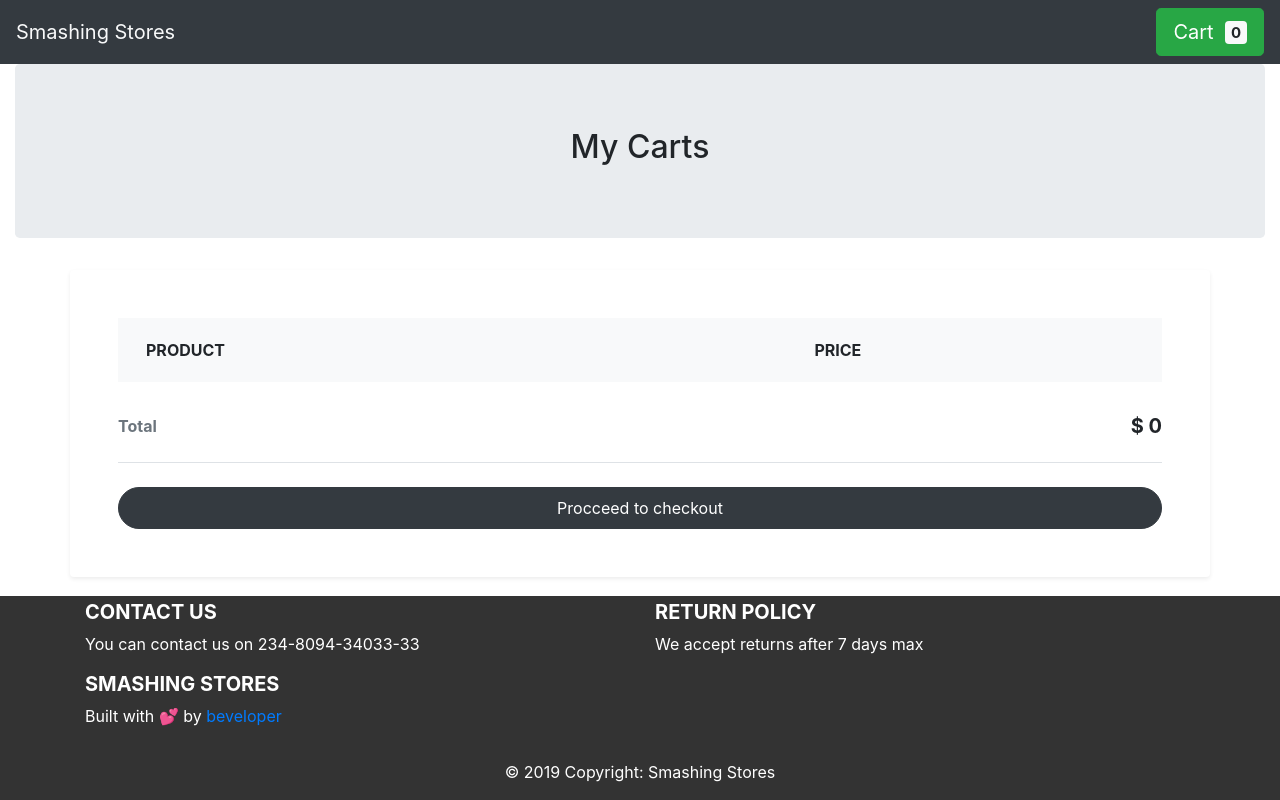
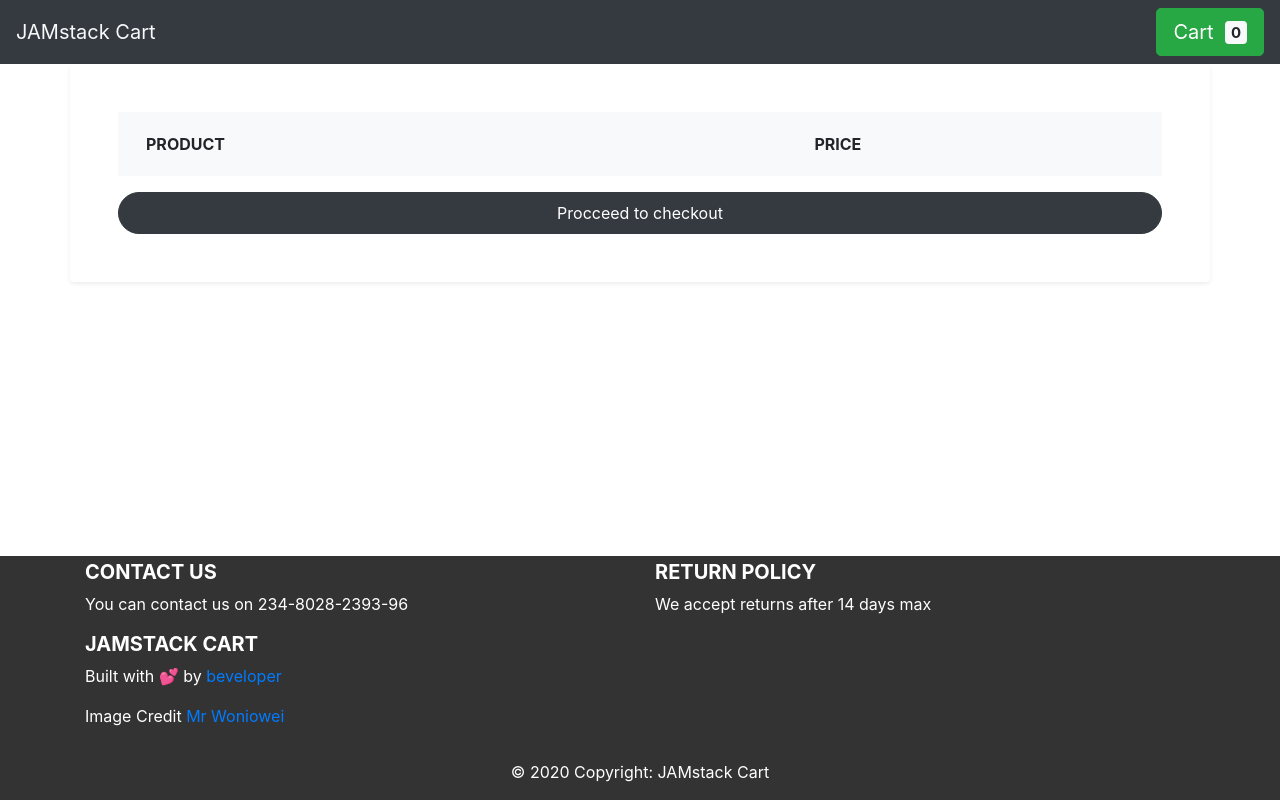
Before and after one commit to krofax/JAMstack-Cart, a Next.js app: page /cart in a window 1280 px wide. Built offline with nearby package versions, Linux system fonts and the light colour scheme.

Commit message:
final app

```diff
--- a/components/Footer.js
+++ b/components/Footer.js
@@ -13,21 +13,22 @@ const Footer = () => {
             <div className="row">
               <div className="col-md-6 mt-md-0 mt-3">
                 <h5 className="text-uppercase font-weight-bold">Contact Us</h5>
-                <p>You can contact us on 234-8094-34033-33</p>
+                <p>You can contact us on 234-8028-2393-96</p>
               </div>
               <div className="col-md-6 mb-md-0 mb-3">
                 <h5 className="text-uppercase font-weight-bold">Return Policy</h5>
-                <p>We accept returns after 7 days max</p>
+                <p>We accept returns after 14 days max</p>
             </div>
 
             <div className="col-md-6 mb-md-0 mb-3">
-              <h5 className="text-uppercase font-weight-bold">Smashing Stores</h5>
+              <h5 className="text-uppercase font-weight-bold">JAMstack Cart</h5>
               <p>Built with 💕 by <a href="https://twitter.com/beveloper">beveloper</a></p>
+              <p>Image Credit <a href="https://www.instagram.com/mr_woniowei/">Mr Woniowei</a></p>
             </div>
             </div>
           </div>
-          <div className="footer-copyright text-center py-3">© 2019 Copyright:
-            <span> Smashing Stores</span>
+          <div className="footer-copyright text-center py-3">© 2020 Copyright:
+            <span> JAMstack Cart</span>
           </div>
         </footer>
     );
--- a/components/Navbar.js
+++ b/components/Navbar.js
@@ -6,7 +6,7 @@ const Navbar = (props) => {
   return (
     <>
       <nav className="navbar navbar-light bg-dark">
-        <a href="/" className="navbar-brand text-light" >Smashing Stores</a>
+        <a href="/" className="navbar-brand text-light" >JAMstack Cart</a>
         <a href="/cart" className="btn btn-success btn-lg ml-3" >
           <i className="fa fa-shopping-cart"></i> Cart &nbsp;
           <span className="badge badge-light">{cart.length}</span>
--- a/components/Product.js
+++ b/components/Product.js
@@ -2,7 +2,7 @@ import React, {useContext} from "react"
 import CartContext from '../components/contextCart';
 
 const Product = ({ product }) => {
-  const { addToCart, total } = useContext(CartContext);
+  const { addToCart } = useContext(CartContext);
  return (
       <div className="col-sm-4">
           <div className="card" style={{width: "18rem"}}>
@@ -11,7 +11,7 @@ const Product = ({ product }) => {
             <div className="card-body">
          <h5 className="card-title"> {product.fields.name}</h5>
          <h6 className="card-title">$ {product.fields.price}</h6>
-         <button className="btn btn-large btn-primary" onClick={() => { addToCart(product); total(product.price); }}>Add To Cart</button>
+         <button className="btn btn-large btn-primary" onClick={() => { addToCart(product); }}>Add To Cart</button>
             </div>
           </div>
       </div>
--- a/pages/_app.js
+++ b/pages/_app.js
@@ -6,17 +6,14 @@ import contextCart from '../components/contextCart';
 export default class MyApp extends App {
 
   state = {
-    cart: [],
-    carttotal: 0
+    cart: []
   }
 
   componentDidMount = () => {
     const cart = JSON.parse(localStorage.getItem('cart'));
-    const carttotal = JSON.parse(localStorage.getItem('total'));
     if (cart) {
       this.setState({
-        cart,
-        carttotal
+        cart
       });
     }
   };
@@ -28,17 +25,10 @@ export default class MyApp extends App {
     localStorage.setItem('cart', JSON.stringify(this.state.cart));
   }
 
-  calculateTotal = (price) => {
-    this.setState({
-      carttotal: this.state.carttotal + price
-    });
-    localStorage.setItem('total', JSON.stringify(this.state.carttotal));
-  }
-
   render() {
     const { Component, pageProps } = this.props
     return (
-      <contextCart.Provider value={{ cart: this.state.cart, addToCart: this.addToCart, total: this.calculateTotal, carttotal: this.state.carttotal }}>
+      <contextCart.Provider value={{ cart: this.state.cart, addToCart: this.addToCart }}>
         <Layout>
           <Component {...pageProps} />
         </Layout>
--- a/pages/cart.js
+++ b/pages/cart.js
@@ -3,14 +3,9 @@ import { useContext } from 'react';
 import contextCart from '../components/contextCart';
 
 const Cart = () => {
-  const { cart, carttotal } = useContext(contextCart);
+  const { cart } = useContext(contextCart);
   return (
     <div>
-      <section className="jumbotron text-center">
-        <div className="container">
-          <h2 className="jumbotron-heading">My Carts</h2>
-        </div>
-      </section>
       <div className="pb-5">
         <div className="container">
           <div className="row">
@@ -44,11 +39,6 @@ const Cart = () => {
                   </tbody>
                 </table>
               </div>
-              <ul className="list-unstyled mb-4">
-                <li className="d-flex justify-content-between py-3 border-bottom"><strong className="text-muted">Total</strong>
-                  <h5 className="font-weight-bold">$ {carttotal}</h5>
-                </li>
-              </ul>
               <a href="#" className="btn btn-dark rounded-pill py-2 btn-block">Procceed to checkout</a>
             </div>
           </div>
--- a/pages/index.js
+++ b/pages/index.js
@@ -1,6 +1,6 @@
 import Products from '../components/Products.js'
 import fetch from 'isomorphic-unfetch'
-const Index = (props) => (
+const Index = ({products}) => (
   <div>
     <Products products={products} />
   </div>
```
